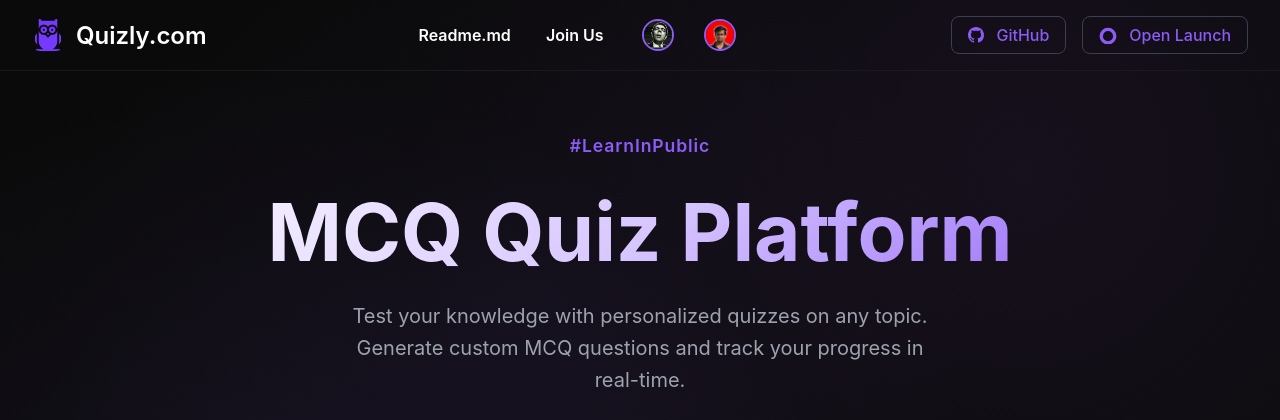
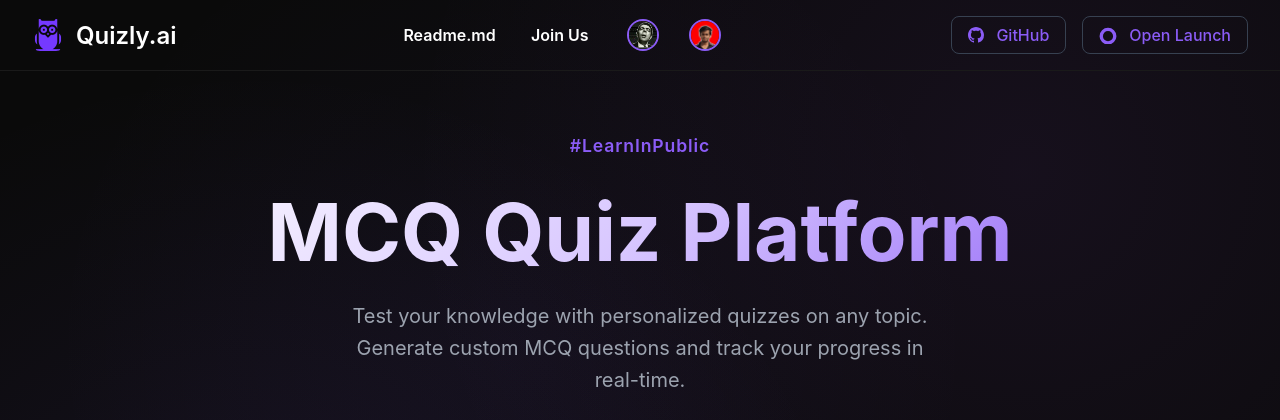
Before and after one commit to anikchand461/quizly, a FastAPI app: page / in a window 1280 px wide. Shown: the top 420 px of the page. Run offline with FastAPI, Linux system fonts and the light colour scheme.

Commit message:
Added logo change

```diff
--- a/templates/index.html
+++ b/templates/index.html
@@ -3,7 +3,7 @@
 <head>
     <meta charset="UTF-8">
     <meta name="viewport" content="width=device-width, initial-scale=1.0">
-    <title>Quizly.com</title>
+    <title>Quizly.ai</title>
     <link rel="stylesheet" href="/static/styles.css">
     <link rel="icon" href="/static/favicon.ico" type="image/x-icon">
     <style>
@@ -163,7 +163,7 @@
     <header class="header">
         <div class="logo">
             <img src="/static/logo-3.png" alt="Quizly Logo" class="logo-icon">
-            <span>Quizly.com</span>
+            <span>Quizly.ai</span>
         </div>
         <button class="hamburger" id="hamburger-btn" aria-label="Toggle navigation">
             <span></span>
```
